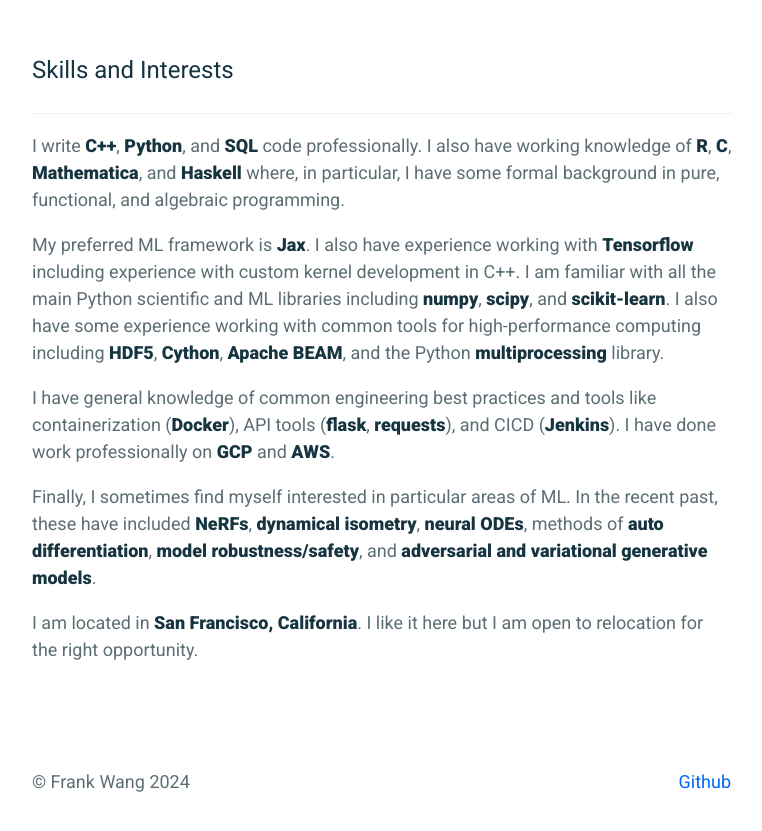
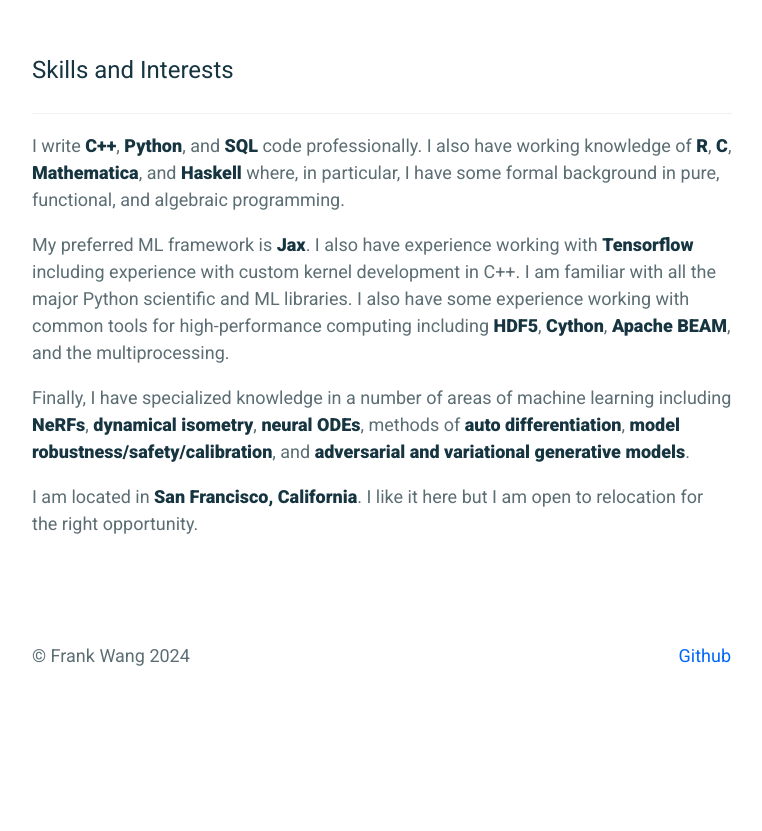
Before and after one commit to frankwang95/frankwang95.github.io, a Jekyll site: the page built from _pages/resume.md, in a window 1280 px wide and 900 px high, scrolled down 2328 px. Shown: the top 831 px of the window, without its empty margins (258-1020 px from the left). Built offline with Jekyll 4.4.1, drawn with Linux system fonts in a browser that asks for light colours; after the commit the page ends 3102 px from its top, so only the background shows below that.

Commit message:
Update resume.md

```diff
--- a/_pages/resume.md
+++ b/_pages/resume.md
@@ -69,10 +69,8 @@ _________________
 
 I write **C++**, **Python**, and **SQL** code professionally. I also have working knowledge of **R**, **C**, **Mathematica**, and **Haskell** where, in particular, I have some formal background in pure, functional, and algebraic programming.
 
-My preferred ML framework is **Jax**. I also have experience working with **Tensorflow** including experience with custom kernel development in C++. I am familiar with all the main Python scientific and ML libraries including **numpy**, **scipy**, and **scikit-learn**. I also have some experience working with common tools for high-performance computing including **HDF5**, **Cython**, **Apache BEAM**, and the Python **multiprocessing** library.
+My preferred ML framework is **Jax**. I also have experience working with **Tensorflow** including experience with custom kernel development in C++. I am familiar with all the major Python scientific and ML libraries. I also have some experience working with common tools for high-performance computing including **HDF5**, **Cython**, **Apache BEAM**, and the multiprocessing.
 
-I have general knowledge of common engineering best practices and tools like containerization (**Docker**), API tools (**flask**, **requests**), and CICD (**Jenkins**). I have done work professionally on **GCP** and **AWS**.
-
-Finally, I sometimes find myself interested in particular areas of ML. In the recent past, these have included **NeRFs**, **dynamical isometry**, **neural ODEs**, methods of **auto differentiation**, **model robustness/safety**, and **adversarial and variational generative models**.
+Finally, I have specialized knowledge in a number of areas of machine learning including **NeRFs**, **dynamical isometry**, **neural ODEs**, methods of **auto differentiation**, **model robustness/safety/calibration**, and **adversarial and variational generative models**.
 
 I am located in **San Francisco, California**. I like it here but I am open to relocation for the right opportunity.
```
